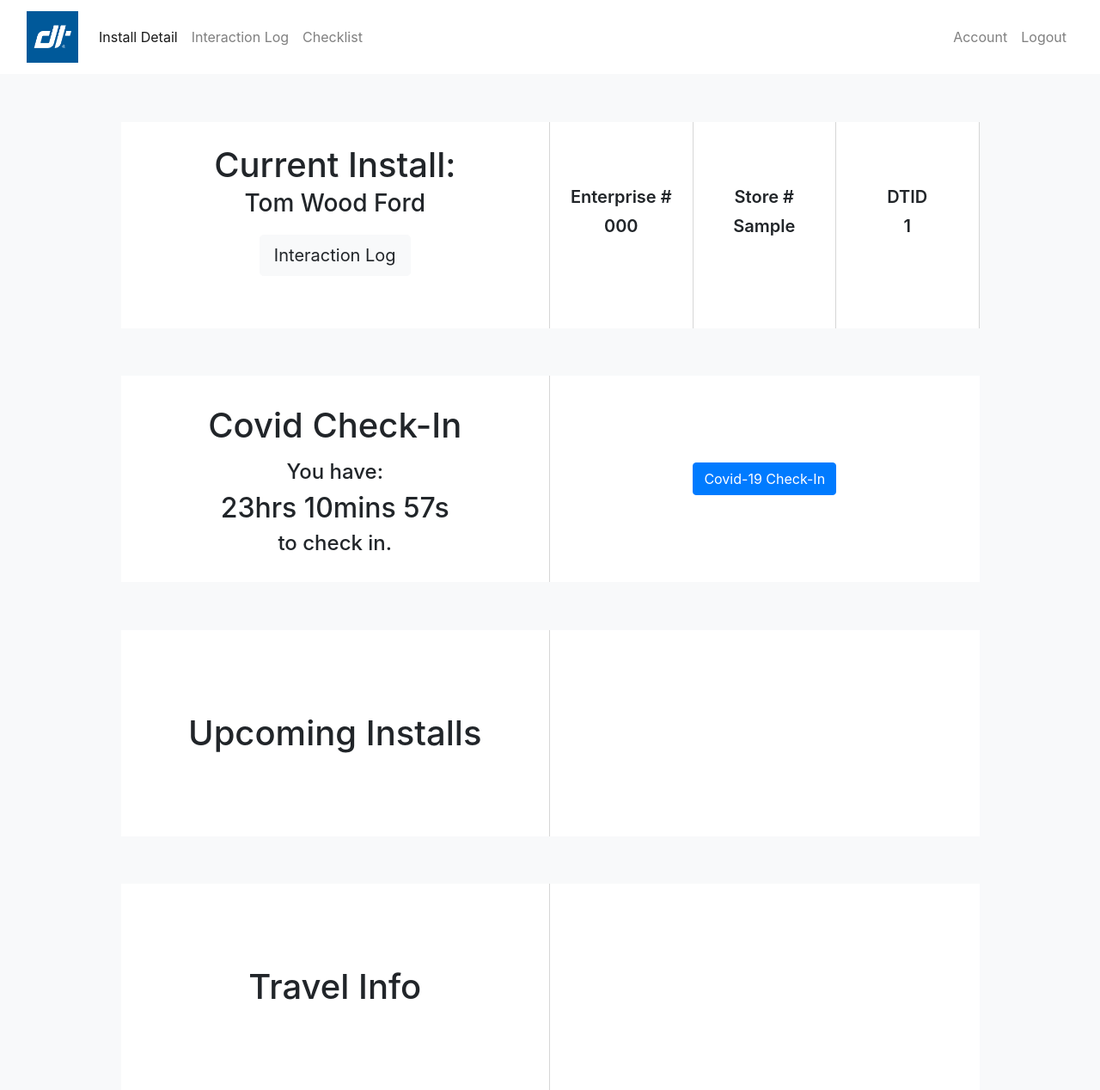
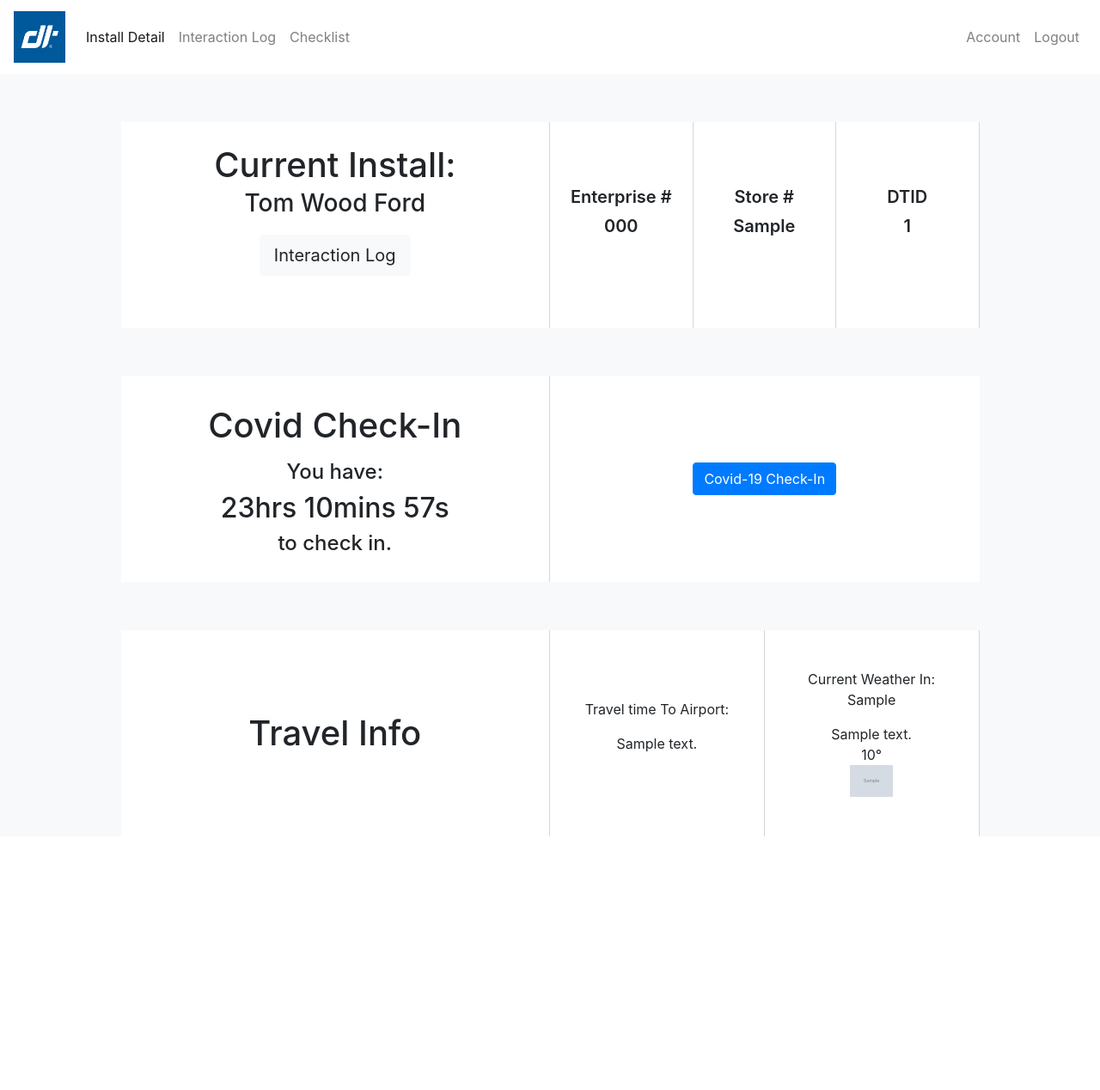
Before and after one commit to PaytonDev/Install_Hub, a Flask app: page /user/1/detail in a window 1280 px wide. Shown: the whole page at 86% size. After the commit the page ends 973 px from the top, so only its background shows below. Run offline with Flask 2, Linux system fonts and the light colour scheme; tables that the repository leaves empty hold one stand-in row (values such as "Sample post"); grey boxes marked "Sample" are stand-in pictures; a database or web service that is not in the repository returns one stand-in record (values such as "Sample title"); data that the repository does not hold is empty; some libraries are stand-ins or nearby versions.

Commit message:
API's Added To Detail Page

```diff
--- /dev/null
+++ b/api.py
@@ -0,0 +1,46 @@
+import requests
+import json
+
+def getWeather():
+    weatherURL = 'http://api.weatherapi.com/v1/current.json'
+    dealershipCity = 'Richmond, VA'
+    token = '8a39ae98fba84251a16230215211204'
+    PARAMS = {
+        'q' : dealershipCity,
+        'key' : token
+    }
+
+    req = requests.get(url= weatherURL, params=PARAMS)
+
+    res = req.json()
+    print(res)
+
+    weatherCondition = res['current']['condition']['text']
+    weatherIcon = res['current']['condition']['icon']
+    weatherTemp = f"{res['current']['temp_f']}\u00B0"
+
+    weatherObj = {
+        'condition': weatherCondition,
+        'icon': weatherIcon,
+        'temp': weatherTemp
+    }
+    return weatherObj
+
+
+def requestTimeToAirport():
+    """ Google Directions API request for 'Time to Airport' Data """
+    airportURL = 'https://maps.googleapis.com/maps/api/directions/json?'
+    dealershipAddress = '9520 W Broad St, Richmond, VA'
+    airport = 'Richmond International Airport'
+    token = 'AIzaSyDUSUw7RHppkAHxnQlAj75cuLmzL3S7Arg'
+    PARAMS = {
+        'origin' : dealershipAddress,
+        'destination' : airport,
+        'key' : token
+    }
+
+    req = requests.get(url= airportURL, params= PARAMS)
+
+    res = req.json()
+    timeToAirport = res['routes'][0]['legs'][0]['duration']['text']
+    return timeToAirport
--- a/app.py
+++ b/app.py
@@ -3,7 +3,10 @@ from forms import LoginForm, RegisterForm
 from models import db, connect_db, Dealership, Project, Employee, Task, Department, User
 from flask_debugtoolbar import DebugToolbarExtension
 from sqlalchemy.exc import IntegrityError
-# from flask_cors import CORS
+import requests
+import json
+from api import getWeather, requestTimeToAirport
+from flask_cors import CORS
 
 USER_KEY = 'curr_user'
 app = Flask(__name__)
@@ -48,14 +51,11 @@ def login():
 
     if form.validate_on_submit():
         user = User.authenticate(form.username.data, form.password.data)
-
         if user:
             login_user(user)
             flash(f'Welcome, {user.i_firstname}!', "success")
             return redirect(f'/user/{user.userid}/detail')
-
         flash("Invalid login.", "danger")
-
     return render_template('login.html', form=form)
 
 
@@ -93,11 +93,13 @@ def register():
 @app.route('/user/<int:userid>/detail', methods=['GET', 'POST'])
 def show_install_detail(userid):
     """Loading data about the install to show on the page"""
-
     user = User.query.get_or_404(userid)
     dealer = Dealership.query.get_or_404(user.current_dealership)
 
-    return render_template('user/detail.html', user=user, dealer=dealer)
+    weatherObj = getWeather();
+    timeToAirport = requestTimeToAirport();
+
+    return render_template('user/detail.html', user=user, dealer=dealer, timeToAirport = timeToAirport, weatherObj = weatherObj)
 
 
 @app.route('/user/<int:userid>/<int:current_dealership>/interaction-log', methods=['GET', 'POST'])
@@ -106,7 +108,7 @@ def show_dealership_inter_log(userid, current_dealership):
     user = User.query.get_or_404(userid)
     current_dealership = Dealership.query.get_or_404(user.current_dealership)
 
-    return render_template('user/interraction-log.html', user=user, dealer=current_dealership)
+    return render_template('user/interaction-log.html', user=user, dealer=current_dealership)
 
 @app.route('/logout')
 def log_out_user():
--- a/models.py
+++ b/models.py
@@ -17,6 +17,7 @@ class Dealership(db.Model):
     ent_code = db.Column(db.Text, nullable=False)
     d_name = db.Column(db.Text, nullable=False)
     d_address = db.Column(db.Text, nullable=False)
+    d_city = db.Column(db.Text, nullable=False)
     d_phone = db.Column(db.Text, nullable=False)
     services = db.Column(db.ARRAY(db.Text), nullable=False)
     departments = db.Column(db.ARRAY(db.Text), nullable=False)
--- a/static/app.css
+++ b/static/app.css
@@ -89,7 +89,10 @@ img {
 }
 
 /* IDs */
-
+#weather-icon {
+    max-height: 50px;
+    max-width: 50px;
+}
 
 #last-title {
     border: none;
--- a/templates/user/base.html
+++ b/templates/user/base.html
@@ -10,7 +10,6 @@
 </head>
 <body>
     <nav class="navbar navbar-expand-lg navbar-light mb-5">
-        <div class="container-fluid">
           <a class="navbar-brand" href="#"><img src="/static/Dealertrack_Core_Symbol_Blue_RGB.png"></a>
           <button class="navbar-toggler" type="button" data-bs-toggle="collapse" data-bs-target="#navbarSupportedContent" aria-controls="navbarSupportedContent" aria-expanded="false" aria-label="Toggle navigation">
             <span class="navbar-toggler-icon"></span>
@@ -18,7 +17,7 @@
           <div class="collapse navbar-collapse" id="navbarSupportedContent">
             <ul class="navbar-nav mb-2 mb-lg-0">
               <li class="nav-item">
-                <a class="nav-link active" aria-current="page" href="#">Install Detail</a>
+                <a class="nav-link active" aria-current="page" href="/user/{{ user.userid }}/detail">Install Detail</a>
               </li>
               <li class="nav-item">
                 <a class="nav-link" href="/user/{{ user.userid }}/{{ user.current_dealership }}/interaction-log">Interaction Log</a>
@@ -36,7 +35,6 @@
             </div>
             </ul>
           </div>
-        </div>
       </nav>
 
 
@@ -47,6 +45,8 @@
       <script src="https://code.jquery.com/jquery-3.5.1.slim.min.js" integrity="sha384-DfXdz2htPH0lsSSs5nCTpuj/zy4C+OGpamoFVy38MVBnE+IbbVYUew+OrCXaRkfj" crossorigin="anonymous"></script>
       <script src="https://cdn.jsdelivr.net/npm/bootstrap@4.6.0/dist/js/bootstrap.bundle.min.js" integrity="sha384-Piv4xVNRyMGpqkS2by6br4gNJ7DXjqk09RmUpJ8jgGtD7zP9yug3goQfGII0yAns" crossorigin="anonymous"></script>
       <script src="https://cdnjs.cloudflare.com/ajax/libs/moment.js/2.29.1/moment.min.js" integrity="sha512-qTXRIMyZIFb8iQcfjXWCO8+M5Tbc38Qi5WzdPOYZHIlZpzBHG3L3by84BBBOiRGiEb7KKtAOAs5qYdUiZiQNNQ==" crossorigin="anonymous"></script>
+      <script src="https://unpkg.com/axios/dist/axios.js"></script>
+      <script src="/static/map-api.js"></script>
       <script src="/static/app.js"></script>
 </body>
 </html>
--- a/templates/user/detail.html
+++ b/templates/user/detail.html
@@ -51,13 +51,6 @@
         </div>
     </div>
 
-    <div class="d-flex row mx-auto current-install-info justify-content-center ">
-        <div class="d-flex col-6 detail-title text-center align-items-center">
-            <h1 class="mx-auto">Upcoming Installs</h1>
-        </div>
-        <div class="d-flex col-6">
-        </div>
-    </div>
 
     <div class="modal fade" id="staticBackdrop" data-backdrop="static" data-keyboard="false" tabindex="-1" aria-labelledby="staticBackdropLabel" aria-hidden="true">
         <div class="modal-dialog">
@@ -96,7 +89,22 @@
         <div class="d-flex col-6 detail-title text-center align-items-center">
             <h1 class="mx-auto">Travel Info</h1>
         </div>
-        <div class="d-flex col-6">
+        <div class="d-flex col-3 detail-title text-center align-items-center" id="time-to-dealership">
+            <div class="mx-auto">
+                <p class="mx-auto">Travel time To Airport:</p>
+                <p class="mx-auto" id="airport-time">{{ timeToAirport }}</p>
+                <p class="d-none" id="dealer-address">{{ dealer.d_address }}</p>
+                <p class='d-none' id="airport">Richmond International Airport</p>
+            </div>
+        </div>
+        <div class="d-flex col-3 detail-title text-center align-items-center" id="weather-by-dealership">
+            <div class="mx-auto">
+                <p class="mx-auto my-0">Current Weather In:</p>
+                <p class="mx-auto" id="weather-city">{{ dealer.d_city }}</p>
+                <p id="weather-condition" class="my-0">{{ weatherObj.condition }}</p>
+                <p id="weather-temp" class="my-0">{{ weatherObj.temp }}</p>
+                <img id="weather-icon" src="{{ weatherObj.icon }}" height="50px" class="my-0">
+            </div>
         </div>
     </div>
     </div>
```
Also changed, not shown: static/app.js (line endings or trailing spaces), templates/user/interaction-log.html (renamed from templates/user/interraction-log.html).
